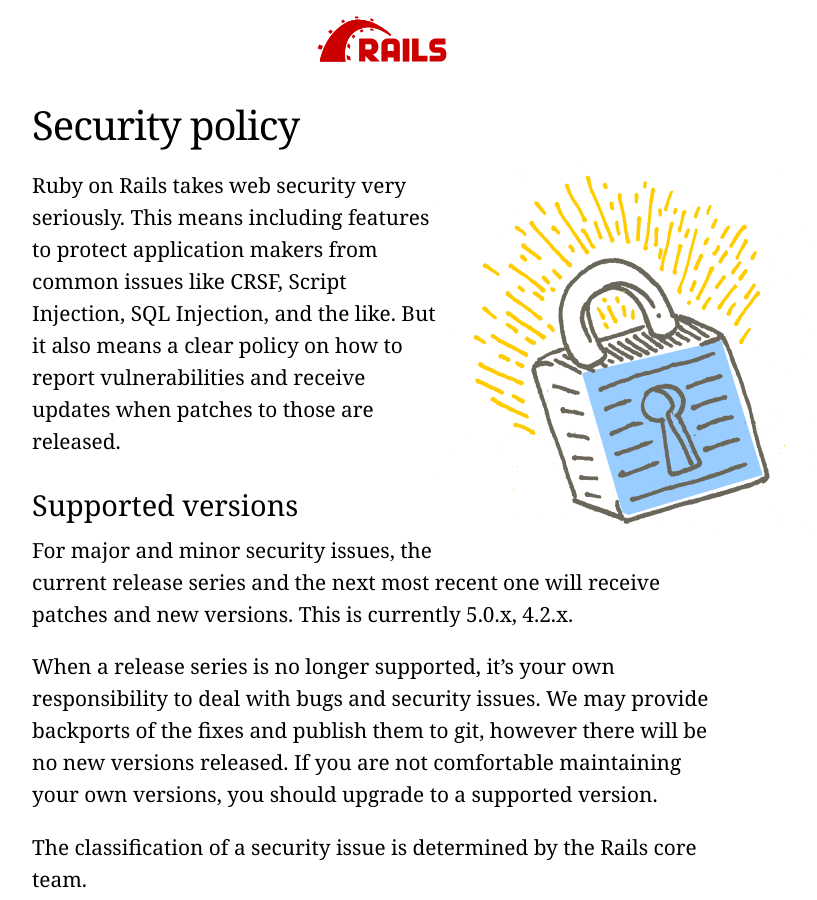
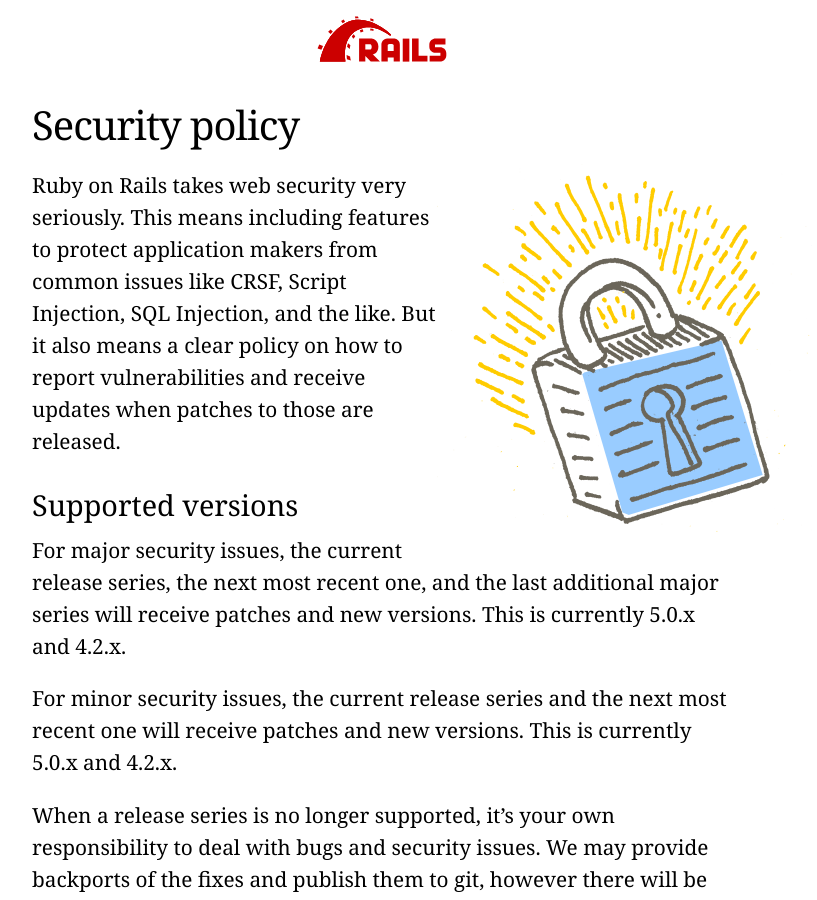
Before and after one commit to rails/homepage, a Jekyll site: the page built from security.html, in a window 1280 px wide and 900 px high. Shown: the whole window, without its empty margins (258-1075 px from the left). Built offline with Jekyll 4.4.1, drawn with Linux system fonts in a browser that asks for light colours.

Commit message:
Keep explicit the rules for supported versions

```diff
--- a/security.html
+++ b/security.html
@@ -15,7 +15,9 @@
 
       <h2>Supported versions</h2>
 
-      <p>For major and minor security issues, the current release series and the next most recent one will receive patches and new versions. This is currently 5.0.x, 4.2.x.</p>
+      <p>For major security issues, the current release series, the next most recent one, and the last additional major series will receive patches and new versions. This is currently 5.0.x and 4.2.x.</p>
+
+      <p>For minor security issues, the current release series and the next most recent one will receive patches and new versions. This is currently 5.0.x and 4.2.x.</p>
 
       <p>When a release series is no longer supported, it’s your own responsibility to deal with bugs and security issues. We may provide backports of the fixes and publish them to git, however there will be no new versions released. If you are not comfortable maintaining your own versions, you should upgrade to a supported version.</p>
 
```
